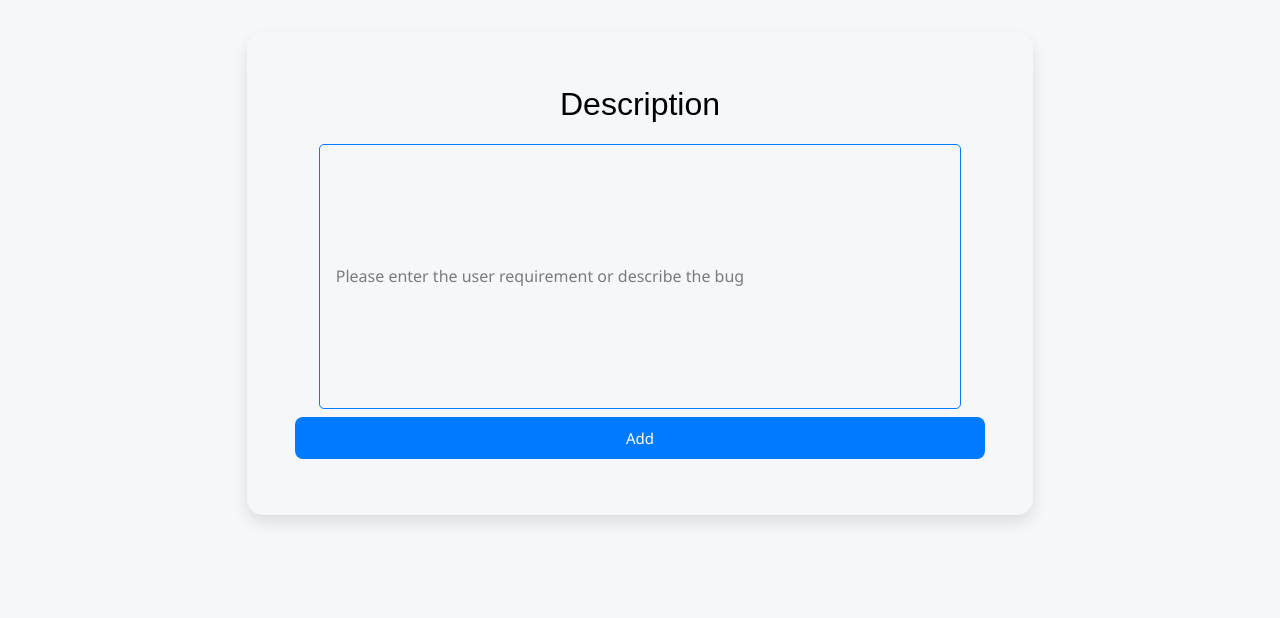
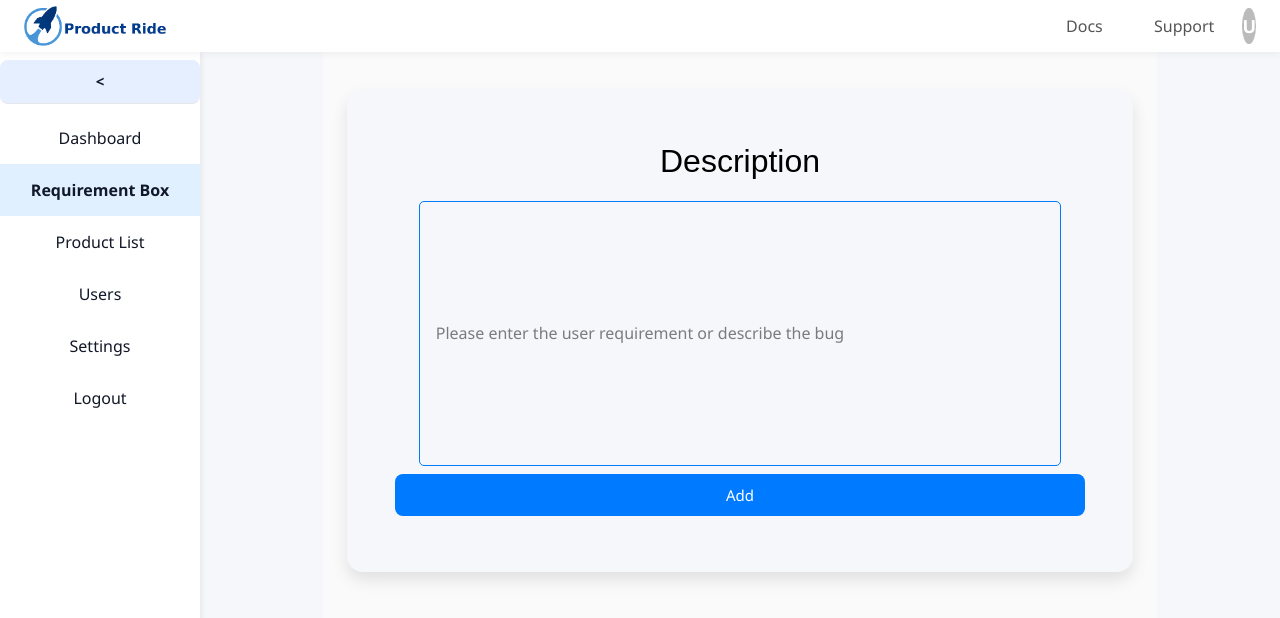
Before and after one commit to hindu99/productrideapp, a React (Vite) app in the folder frontend/: page /requirementbox in a window 1280 px wide. Shown: the top 618 px of the page. Built offline with nearby package versions, Linux system fonts and the light colour scheme.

Commit message:
feat: Added Layout component to RequirementWriting for consistent page structure

```diff
--- a/frontend/src/components/RequirmentBugWritingBox/requirmentbugwritingbox.jsx
+++ b/frontend/src/components/RequirmentBugWritingBox/requirmentbugwritingbox.jsx
@@ -1,6 +1,8 @@
 import React, { useState } from "react";
 import './requirementbugwriting.css';
 import { useNavigate } from "react-router-dom";
+import Layout from "../PageLayouts/pagelayout";
+
 
 
 
@@ -59,6 +61,7 @@ const navigate = useNavigate();
   };
 
   return (
+    <Layout>
     <div className='requirmentbugwritingbox'>
         <h1>Description</h1>
          {/* Form for entering a requirement or bug description */}
@@ -82,6 +85,7 @@ const navigate = useNavigate();
 
 
     </div>
+    </Layout>
   );
 };
 
```
